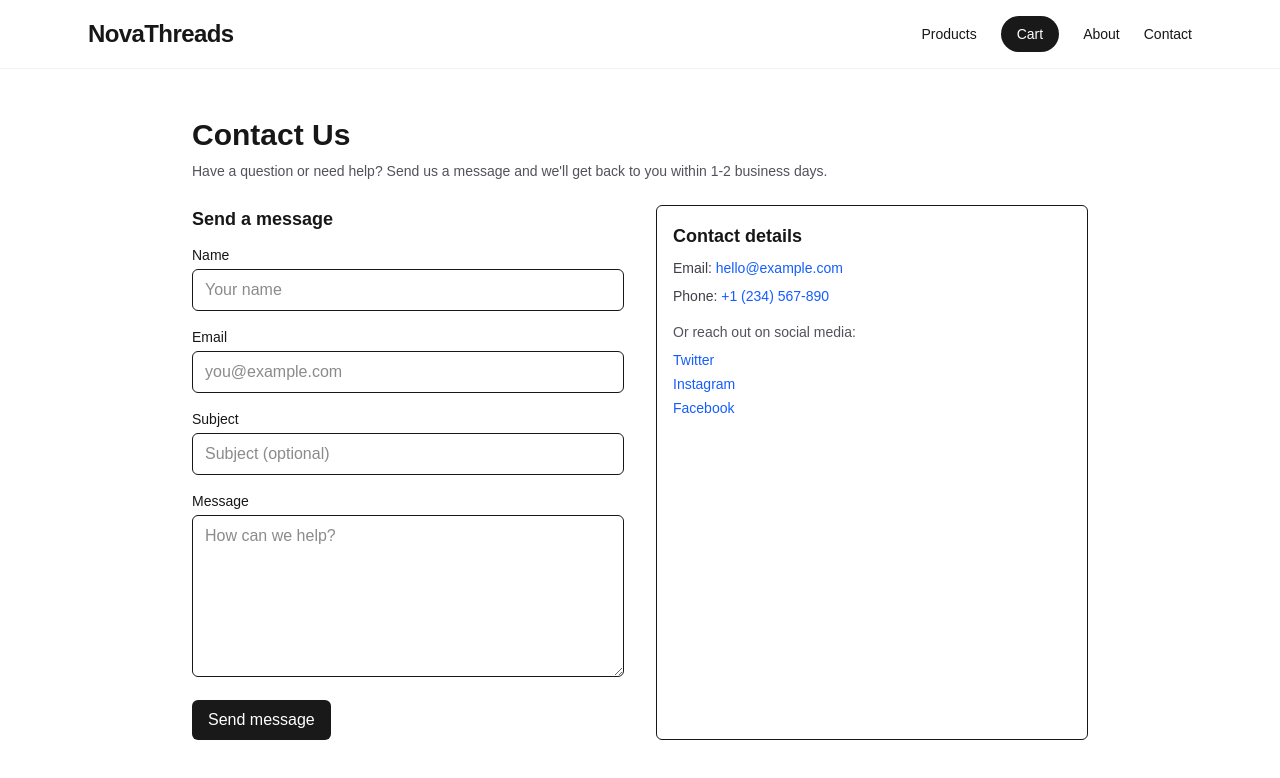
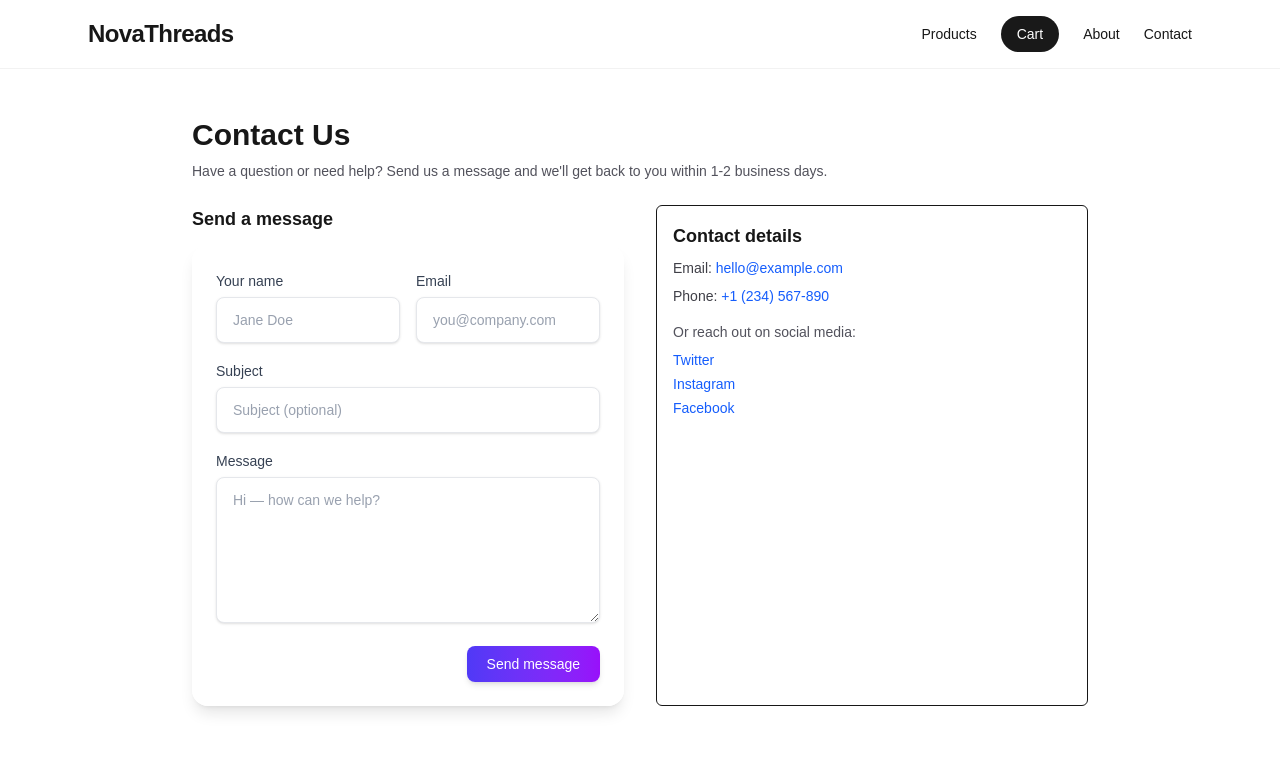
Before and after one commit to WangilaPrish/E-Commerce-Frontend, a Next.js app in the folder my-ecommerce-store/: page /contact in a window 1280 px wide. Shown: the top 778 px of the page. Built offline with nearby package versions, Linux system fonts and the light colour scheme.

Commit message:
fix: Ensure consistent formatting and indentation in ContactForm component

```diff
--- a/my-ecommerce-store/src/components/ContactForm.tsx
+++ b/my-ecommerce-store/src/components/ContactForm.tsx
@@ -53,72 +53,85 @@ export default function ContactForm() {
     }
 
     return (
-        <form onSubmit={handleSubmit} className="mx-auto max-w-2xl space-y-4" aria-live="polite">
-            {/* Honeypot field for spam bots - visually hidden but included in POST body if filled */}
-            <input
-                name="website"
-                value={""}
-                onChange={() => { }}
-                style={{ display: "none" }}
-                tabIndex={-1}
-                aria-hidden
-            />
-            <div>
-                <label className="mb-1 block text-sm font-medium">Name</label>
+        <form onSubmit={handleSubmit} className="mx-auto max-w-2xl" aria-live="polite">
+            {/* Card */}
+            <div className="rounded-2xl bg-white/80 p-6 shadow-lg backdrop-blur-md">
+                {/* Honeypot (hidden) */}
+                <input name="website" value={""} onChange={() => {}} style={{ display: "none" }} tabIndex={-1} aria-hidden />
+
+                <div className="grid gap-4 sm:grid-cols-2">
+                    <label className="block">
+                        <span className="text-sm font-medium text-gray-700">Your name</span>
                         <input
                             value={name}
                             onChange={(e) => setName(e.target.value)}
-                    className="w-full rounded-md border px-3 py-2"
-                    placeholder="Your name"
+                            className="mt-1 w-full rounded-lg border border-gray-200 bg-white px-4 py-3 text-sm placeholder-gray-400 shadow-sm focus:outline-none focus:ring-2 focus:ring-indigo-500"
+                            placeholder="Jane Doe"
                             required
                         />
-            </div>
+                    </label>
 
-            <div>
-                <label className="mb-1 block text-sm font-medium">Email</label>
+                    <label className="block">
+                        <span className="text-sm font-medium text-gray-700">Email</span>
                         <input
                             type="email"
                             value={email}
                             onChange={(e) => setEmail(e.target.value)}
-                    className="w-full rounded-md border px-3 py-2"
-                    placeholder="you@example.com"
+                            className="mt-1 w-full rounded-lg border border-gray-200 bg-white px-4 py-3 text-sm placeholder-gray-400 shadow-sm focus:outline-none focus:ring-2 focus:ring-indigo-500"
+                            placeholder="you@company.com"
                             required
                         />
+                    </label>
                 </div>
 
-            <div>
-                <label className="mb-1 block text-sm font-medium">Subject</label>
+                <div className="mt-4">
+                    <label className="block">
+                        <span className="text-sm font-medium text-gray-700">Subject</span>
                         <input
                             value={subject}
                             onChange={(e) => setSubject(e.target.value)}
-                    className="w-full rounded-md border px-3 py-2"
+                            className="mt-1 w-full rounded-lg border border-gray-200 bg-white px-4 py-3 text-sm placeholder-gray-400 shadow-sm focus:outline-none focus:ring-2 focus:ring-indigo-500"
                             placeholder="Subject (optional)"
                         />
+                    </label>
                 </div>
 
-            <div>
-                <label className="mb-1 block text-sm font-medium">Message</label>
+                <div className="mt-4">
+                    <label className="block">
+                        <span className="text-sm font-medium text-gray-700">Message</span>
                         <textarea
                             value={message}
                             onChange={(e) => setMessage(e.target.value)}
-                    className="w-full rounded-md border px-3 py-2"
+                            className="mt-1 w-full rounded-lg border border-gray-200 bg-white px-4 py-3 text-sm placeholder-gray-400 shadow-sm focus:outline-none focus:ring-2 focus:ring-indigo-500"
                             rows={6}
-                    placeholder="How can we help?"
+                            placeholder="Hi — how can we help?"
                             required
                         />
+                    </label>
                 </div>
 
-            {error && <div className="text-sm text-red-600">{error}</div>}
-            {success && <div className="text-sm text-green-600">{success}</div>}
+                <div className="mt-4 flex items-center justify-between">
+                    <div>
+                        {error && <div className="rounded-md bg-red-50 px-3 py-2 text-sm text-red-700">{error}</div>}
+                        {success && <div className="rounded-md bg-green-50 px-3 py-2 text-sm text-green-700">{success}</div>}
+                    </div>
 
                     <div>
                         <button
                             type="submit"
                             disabled={loading}
-                    className="inline-flex items-center gap-2 rounded-md bg-black/90 px-4 py-2 text-white disabled:opacity-60"
+                            className="inline-flex items-center gap-2 rounded-lg bg-gradient-to-r from-indigo-600 to-purple-600 px-5 py-2 text-sm font-medium text-white shadow-md hover:opacity-95 disabled:opacity-60"
                         >
+                            {loading ? (
+                                <svg className="h-4 w-4 animate-spin" viewBox="0 0 24 24" fill="none">
+                                    <circle className="opacity-25" cx="12" cy="12" r="10" stroke="currentColor" strokeWidth="4"></circle>
+                                    <path className="opacity-75" fill="currentColor" d="M4 12a8 8 0 018-8v8z"></path>
+                                </svg>
+                            ) : null}
                             {loading ? "Sending…" : "Send message"}
                         </button>
+                    </div>
+                </div>
             </div>
         </form>
     );
```
Lines whose indentation alone changed are shown as unchanged.
